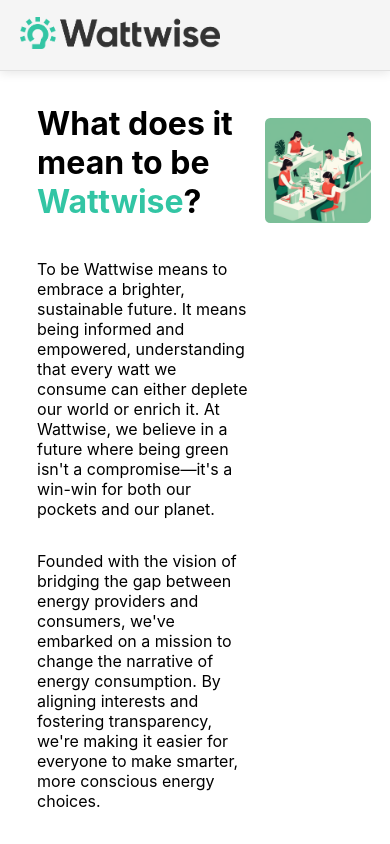
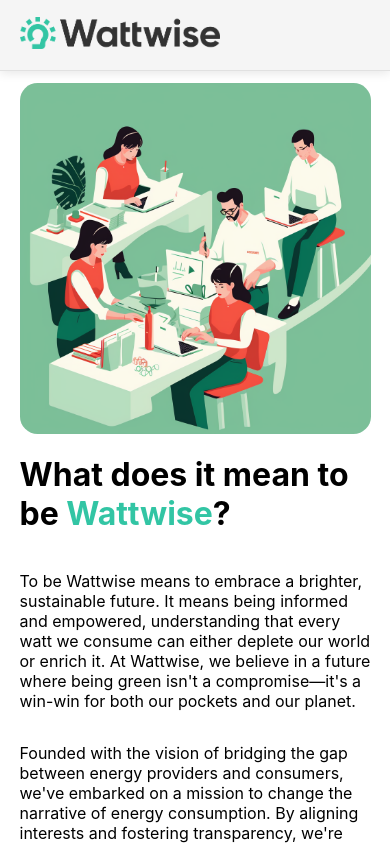
Before and after one commit to jwald3/wattwise-web-app, a React (Create React App) app: page /about-us in a window 390 px wide. Shown: the top 844 px of the page. Built offline with nearby package versions, Linux system fonts and the light colour scheme; no server answers.

Commit message:
media queries for about us page

```diff
--- a/src/components/Footer/Footer.css
+++ b/src/components/Footer/Footer.css
@@ -47,3 +47,10 @@
 .link:hover {
     color: #007BFF;
 }
+
+@media (max-width: 700px) {
+    /* hide right side if too narrow */
+    .rightSection {
+        display: none;
+    }
+}
--- a/src/pages/AboutUs/AboutUs.css
+++ b/src/pages/AboutUs/AboutUs.css
@@ -35,3 +35,18 @@
     margin-top: calc(100% / 3);
     margin-bottom: auto;
 }
+
+@media (max-width : 700px) {
+    .about-us-container {
+        flex-direction: column-reverse;
+    }
+
+    .about-us-left {
+        padding: 0;
+    }
+
+    .about-us-img {
+        margin-top: 0;
+        margin-bottom: 0;
+    }
+}
```
